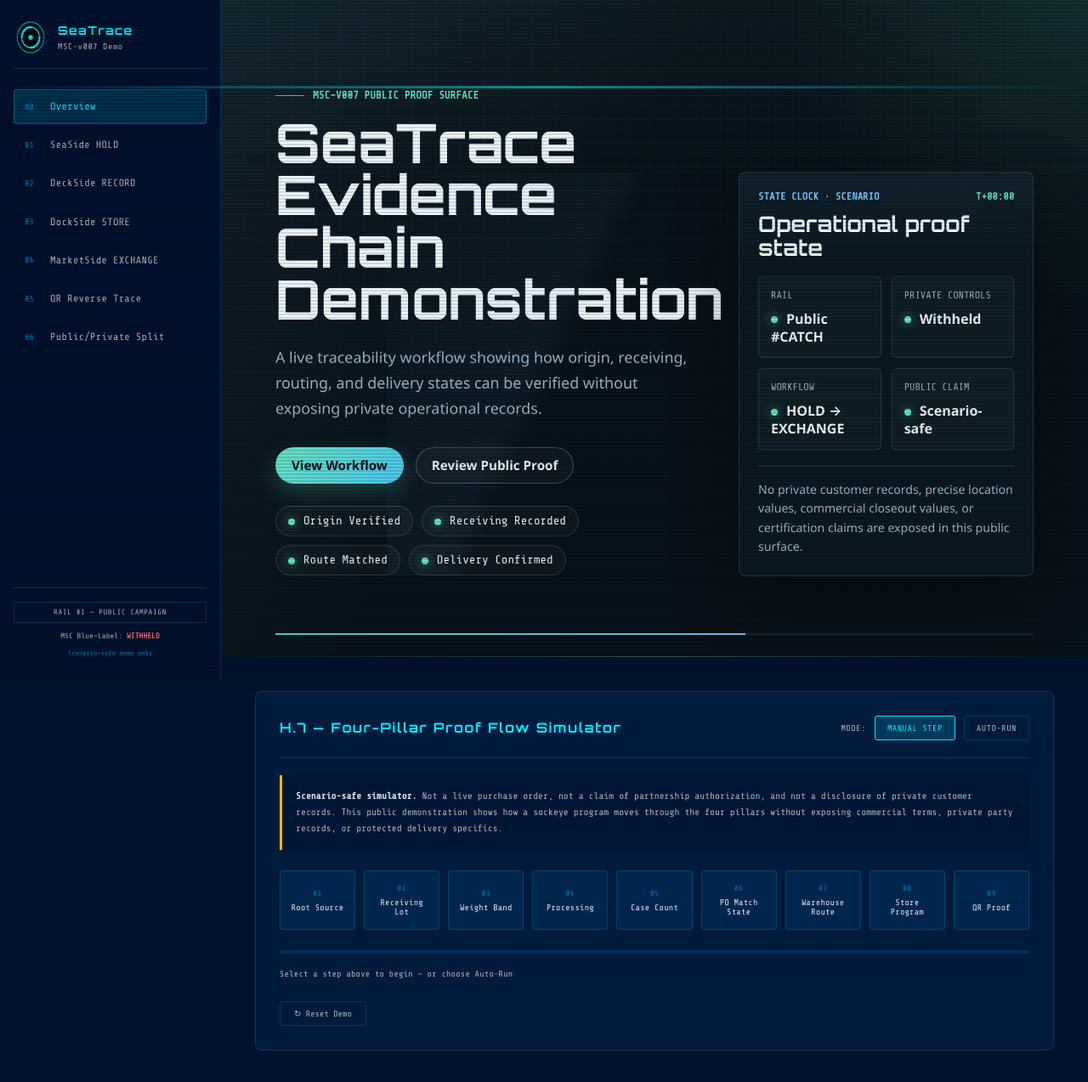
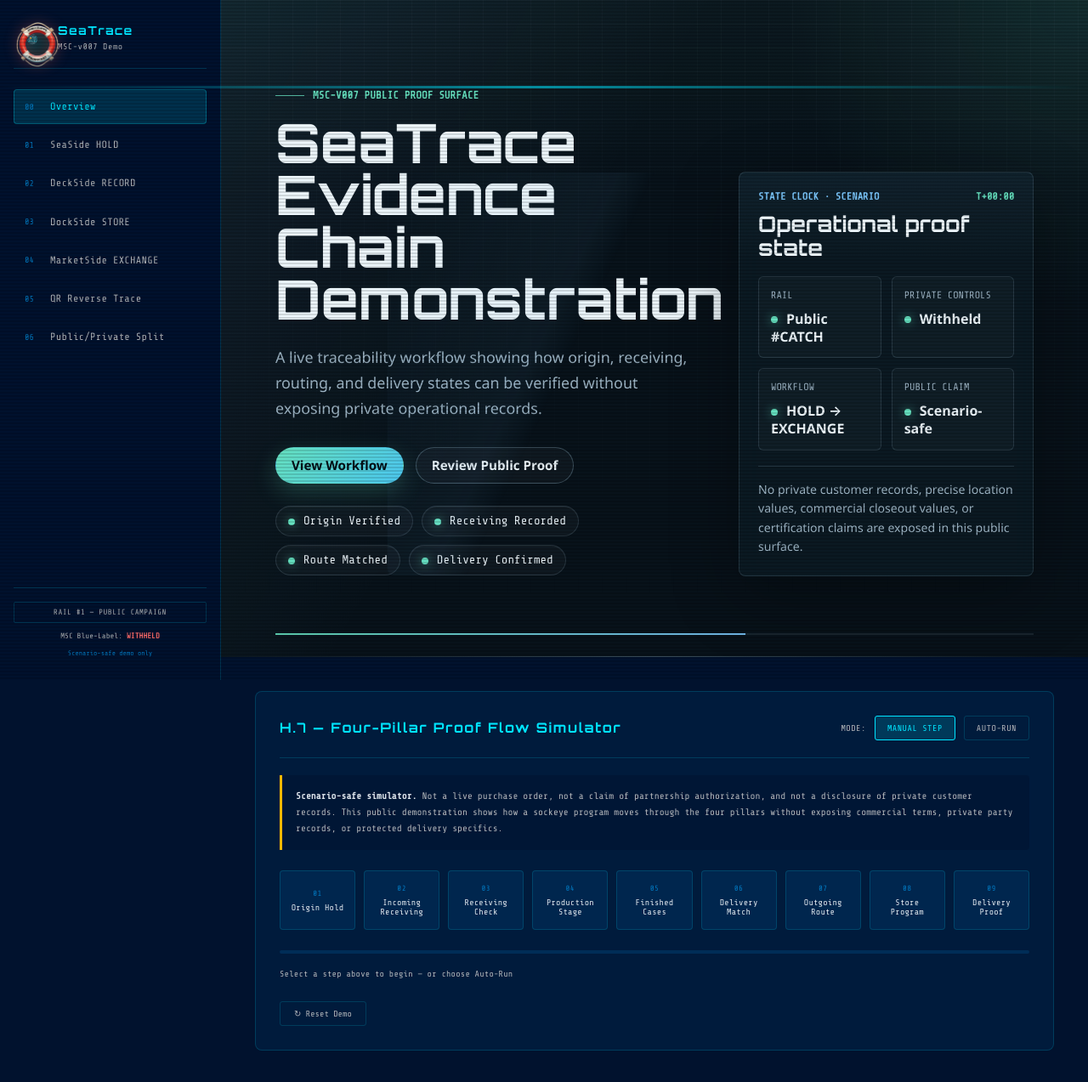
Before and after one commit to WSP001/MARKETING-SeaTrace-MSC-v007, a plain HTML site: page index.html in a window 1280 px wide. Shown: the top 1273 px of the page at 85% size. Drawn offline with nearby package versions, Linux system fonts and the light colour scheme.

Commit message:
feat(wsp-identity): add WSP branding, rename flow buttons, interactive pillar cards
- Add WSP life-ring logo (local webp) + animated globe identity component
- Wire WSP identity into sidebar (CSS + canvas + img)
- Rename 8 taskbar buttons: Origin Hold → Delivery Proof
- Sync scenarioData.steps labels with HTML buttons
- Make pillar cards clickable (data-step-start, click/keyboard handlers)
- Add pillar-card focus-visible styles
- Separate public/private URL config (surface-urls.public.json, config/ excluded)
- Add config/ to .netlifyignore

Verification: git diff --check PASS, strict grep PASS, numeric leak PASS.
GO-MSC-V007-COMMIT-PUSH-DEPLOY issued by Owner 2026-06-28.

```diff
--- a/assets/css/msc-v007-demo.css
+++ b/assets/css/msc-v007-demo.css
@@ -1523,6 +1523,16 @@ body{
   animation:slideIn 0.4s ease forwards;
 }
 
+/* ── Pillar Card Interactive ── */
+.pillar-card[role="button"]{
+  cursor:pointer;
+}
+
+.pillar-card[role="button"]:focus-visible{
+  outline:2px solid var(--teal);
+  outline-offset:4px;
+}
+
 /* ── Reduced Motion ── */
 @media(prefers-reduced-motion:reduce){
   *,*::before,*::after{
--- a/assets/js/msc-v007-demo.js
+++ b/assets/js/msc-v007-demo.js
@@ -23,7 +23,7 @@ const scenarioData = {
   steps: [
     {
       id: 0,
-      label: "Root Source",
+      label: "Origin Hold",
       pillar: "SeaSide",
       mode: "HOLD",
       publicFields: [
@@ -42,7 +42,7 @@ const scenarioData = {
     },
     {
       id: 1,
-      label: "Receiving Lot",
+      label: "Incoming Receiving",
       pillar: "DeckSide",
       mode: "RECORD",
       publicFields: [
@@ -61,7 +61,7 @@ const scenarioData = {
     },
     {
       id: 2,
-      label: "Weight Band",
+      label: "Receiving Check",
       pillar: "DeckSide",
       mode: "RECORD",
       publicFields: [
@@ -78,7 +78,7 @@ const scenarioData = {
     },
     {
       id: 3,
-      label: "Processing",
+      label: "Production Stage",
       pillar: "DockSide",
       mode: "STORE",
       publicFields: [
@@ -95,7 +95,7 @@ const scenarioData = {
     },
     {
       id: 4,
-      label: "Case Count",
+      label: "Finished Cases",
       pillar: "DockSide",
       mode: "STORE",
       publicFields: [
@@ -114,7 +114,7 @@ const scenarioData = {
     },
     {
       id: 5,
-      label: "PO Match State",
+      label: "Delivery Match",
       pillar: "MarketSide",
       mode: "EXCHANGE",
       publicFields: [
@@ -132,7 +132,7 @@ const scenarioData = {
     },
     {
       id: 6,
-      label: "Warehouse Route",
+      label: "Outgoing Route",
       pillar: "MarketSide",
       mode: "EXCHANGE",
       publicFields: [
@@ -168,7 +168,7 @@ const scenarioData = {
     },
     {
       id: 8,
-      label: "QR Proof",
+      label: "Delivery Proof",
       pillar: "MarketSide",
       mode: "EXCHANGE",
       publicFields: [
@@ -583,10 +583,24 @@ function initScrollSpy() {
 // Initialize
 // ═══════════════════════════════════════════════════════════════
 
+function initPillarCards() {
+  document.querySelectorAll('[data-step-start]').forEach((card) => {
+    const step = parseInt(card.dataset.stepStart, 10);
+    card.addEventListener('click', () => runStep(step));
+    card.addEventListener('keydown', (event) => {
+      if (event.key === 'Enter' || event.key === ' ') {
+        event.preventDefault();
+        runStep(step);
+      }
+    });
+  });
+}
+
 function init() {
   initSidebarNav();
   initKeyboardNav();
   initScrollSpy();
+  initPillarCards();
 
   console.log('🌊 SeaTrace MSC-v007 Demo initialized');
   console.log('📋 Scenario:', scenarioData.scenario.title);
--- /dev/null
+++ b/assets/wsp-brand/wsp-identity-logo.css
@@ -0,0 +1,43 @@
+.wsp-identity-logo {
+  --wsp-logo-size: 56px;
+  position: relative;
+  display: inline-grid;
+  place-items: center;
+  width: var(--wsp-logo-size);
+  height: var(--wsp-logo-size);
+  flex: 0 0 auto;
+  isolation: isolate;
+}
+
+.wsp-identity-logo__ring {
+  position: absolute;
+  inset: 0;
+  width: 100%;
+  height: 100%;
+  object-fit: contain;
+  z-index: 2;
+  filter: drop-shadow(0 0 8px rgba(255, 90, 76, 0.35));
+}
+
+.wsp-identity-logo__globe {
+  position: absolute;
+  inset: 27%;
+  border-radius: 50%;
+  overflow: hidden;
+  z-index: 1;
+  background: #063d4d;
+  box-shadow: inset -8px -6px 16px rgba(0, 0, 0, 0.38), 0 0 16px rgba(0, 229, 255, 0.35);
+}
+
+.wsp-identity-logo__canvas {
+  width: 100%;
+  height: 100%;
+  display: block;
+  border-radius: 50%;
+}
+
+@media (prefers-reduced-motion: reduce) {
+  .wsp-identity-logo__canvas {
+    opacity: 0.85;
+  }
+}
--- /dev/null
+++ b/assets/wsp-brand/wsp-identity-logo.js
@@ -0,0 +1,64 @@
+(function () {
+  const canvases = document.querySelectorAll('[data-wsp-identity-globe]');
+  if (!canvases.length) return;
+
+  const reduceMotion = window.matchMedia &&
+    window.matchMedia('(prefers-reduced-motion: reduce)').matches;
+
+  function setup(canvas) {
+    const ctx = canvas.getContext('2d');
+    if (!ctx) return;
+
+    let frame = 0;
+
+    function resize() {
+      const rect = canvas.getBoundingClientRect();
+      const ratio = Math.min(window.devicePixelRatio || 1, 2);
+      canvas.width = Math.max(48, Math.round(rect.width * ratio));
+      canvas.height = Math.max(48, Math.round(rect.height * ratio));
+      ctx.setTransform(ratio, 0, 0, ratio, 0, 0);
+    }
+
+    function draw() {
+      const size = canvas.getBoundingClientRect().width;
+      const center = size / 2;
+      const radius = size * 0.43;
+      const rotation = reduceMotion ? 0 : frame * 0.03;
+
+      ctx.clearRect(0, 0, size, size);
+      ctx.fillStyle = '#063d4d';
+      ctx.beginPath();
+      ctx.arc(center, center, radius, 0, Math.PI * 2);
+      ctx.fill();
+
+      ctx.strokeStyle = 'rgba(245, 251, 255, 0.24)';
+      ctx.lineWidth = 0.8;
+      for (let i = -2; i <= 2; i += 1) {
+        ctx.beginPath();
+        ctx.ellipse(center, center, radius * (0.25 + Math.abs(i) * 0.16), radius, rotation + i * 0.32, 0, Math.PI * 2);
+        ctx.stroke();
+      }
+
+      ctx.strokeStyle = 'rgba(0, 229, 255, 0.38)';
+      for (let y = -0.5; y <= 0.5; y += 0.25) {
+        ctx.beginPath();
+        ctx.ellipse(center, center + y * radius, radius * Math.cos(y), radius * 0.18, 0, 0, Math.PI * 2);
+        ctx.stroke();
+      }
+
+      ctx.fillStyle = '#d4af37';
+      ctx.beginPath();
+      ctx.arc(center + Math.sin(rotation * 6) * radius * 0.55, center - radius * 0.2, 2, 0, Math.PI * 2);
+      ctx.fill();
+
+      frame += 1;
+      if (!reduceMotion) requestAnimationFrame(draw);
+    }
+
+    resize();
+    draw();
+    window.addEventListener('resize', () => { resize(); draw(); }, { passive: true });
+  }
+
+  canvases.forEach(setup);
+})();
--- a/index.html
+++ b/index.html
@@ -13,6 +13,7 @@
 <link rel="preconnect" href="https://fonts.gstatic.com" crossorigin>
 <link href="https://fonts.googleapis.com/css2?family=Orbitron:wght@400;700;900&family=Share+Tech+Mono&display=swap" rel="stylesheet">
 <link rel="stylesheet" href="assets/css/msc-v007-demo.css">
+<link rel="stylesheet" href="assets/wsp-brand/wsp-identity-logo.css">
 </head>
 <body>
 
@@ -27,13 +28,12 @@
   <nav class="sidebar" aria-label="MSC-v007 scenario navigation">
     <div class="sidebar-header">
       <div class="logo-wrap">
-        <svg class="logo-globe" viewBox="0 0 40 40" aria-hidden="true">
-          <circle cx="20" cy="20" r="18" stroke="#00E5FF" stroke-width="1.5" opacity="0.6"/>
-          <circle cx="20" cy="20" r="12" stroke="#00E5FF" stroke-width="1.5"/>
-          <path d="M20 8 A12 12 0 0 1 32 20" stroke="#00E5FF" stroke-width="2.5" stroke-linecap="round"/>
-          <path d="M20 32 A12 12 0 0 1 8 20" stroke="#00E5FF" stroke-width="2.5" stroke-linecap="round"/>
-          <circle cx="20" cy="20" r="3" fill="#00E5FF"/>
-        </svg>
+        <div class="wsp-identity-logo" aria-label="World Seafood Producers SeaTrace logo">
+          <span class="wsp-identity-logo__globe" aria-hidden="true">
+            <canvas class="wsp-identity-logo__canvas" data-wsp-identity-globe width="96" height="96"></canvas>
+          </span>
+          <img class="wsp-identity-logo__ring" src="assets/wsp-brand/wsp-logo.webp" alt="">
+        </div>
       </div>
       <div class="logo-text">
         <div class="logo-title">SeaTrace</div>
@@ -150,31 +150,31 @@
         <div class="taskbar" role="toolbar" aria-label="Proof flow steps">
           <button class="task-btn" data-step="0" onclick="runStep(0)">
             <span class="step-num">01</span>
-            <span class="step-label">Root Source</span>
+            <span class="step-label">Origin Hold</span>
           </button>
           <button class="task-btn" data-step="1" onclick="runStep(1)">
             <span class="step-num">02</span>
-            <span class="step-label">Receiving Lot</span>
+            <span class="step-label">Incoming Receiving</span>
           </button>
           <button class="task-btn" data-step="2" onclick="runStep(2)">
             <span class="step-num">03</span>
-            <span class="step-label">Weight Band</span>
+            <span class="step-label">Receiving Check</span>
           </button>
           <button class="task-btn" data-step="3" onclick="runStep(3)">
             <span class="step-num">04</span>
-            <span class="step-label">Processing</span>
+            <span class="step-label">Production Stage</span>
           </button>
           <button class="task-btn" data-step="4" onclick="runStep(4)">
             <span class="step-num">05</span>
-            <span class="step-label">Case Count</span>
+            <span class="step-label">Finished Cases</span>
           </button>
           <button class="task-btn" data-step="5" onclick="runStep(5)">
             <span class="step-num">06</span>
-            <span class="step-label">PO Match State</span>
+            <span class="step-label">Delivery Match</span>
           </button>
           <button class="task-btn" data-step="6" onclick="runStep(6)">
             <span class="step-num">07</span>
-            <span class="step-label">Warehouse Route</span>
+            <span class="step-label">Outgoing Route</span>
           </button>
           <button class="task-btn" data-step="7" onclick="runStep(7)">
             <span class="step-num">08</span>
@@ -182,7 +182,7 @@
           </button>
           <button class="task-btn" data-step="8" onclick="runStep(8)">
             <span class="step-num">09</span>
-            <span class="step-label">QR Proof</span>
+            <span class="step-label">Delivery Proof</span>
           </button>
         </div>
 
@@ -239,7 +239,7 @@
       <h2 class="section-title">Four Pillar Overview</h2>
       <div class="pillar-cards">
 
-        <article class="pillar-card" id="seaside">
+        <article class="pillar-card" id="seaside" role="button" tabindex="0" data-step-start="0">
           <div class="pillar-header">
             <span class="pillar-num">01</span>
             <div class="pillar-icon">⚓</div>
@@ -255,7 +255,7 @@
           </div>
         </article>
 
-        <article class="pillar-card" id="deckside">
+        <article class="pillar-card" id="deckside" role="button" tabindex="0" data-step-start="1">
           <div class="pillar-header">
             <span class="pillar-num">02</span>
             <div class="pillar-icon">📝</div>
@@ -271,7 +271,7 @@
           </div>
         </article>
 
-        <article class="pillar-card" id="dockside">
+        <article class="pillar-card" id="dockside" role="button" tabindex="0" data-step-start="3">
           <div class="pillar-header">
             <span class="pillar-num">03</span>
             <div class="pillar-icon">🏭</div>
@@ -287,7 +287,7 @@
           </div>
         </article>
 
-        <article class="pillar-card" id="marketside">
+        <article class="pillar-card" id="marketside" role="button" tabindex="0" data-step-start="5">
           <div class="pillar-header">
             <span class="pillar-num">04</span>
             <div class="pillar-icon">🌐</div>
@@ -428,6 +428,7 @@
   </main>
 </div>
 
+<script src="assets/wsp-brand/wsp-identity-logo.js"></script>
 <script src="assets/js/msc-v007-demo.js"></script>
 </body>
 </html>
```
Also changed, not shown: assets/data/surface-urls.public.json (added, +13 -0 lines), config/surface-urls.private.example.json (added, +9 -0 lines), assets/wsp-brand/wsp-logo.webp (added), 1 other file.
